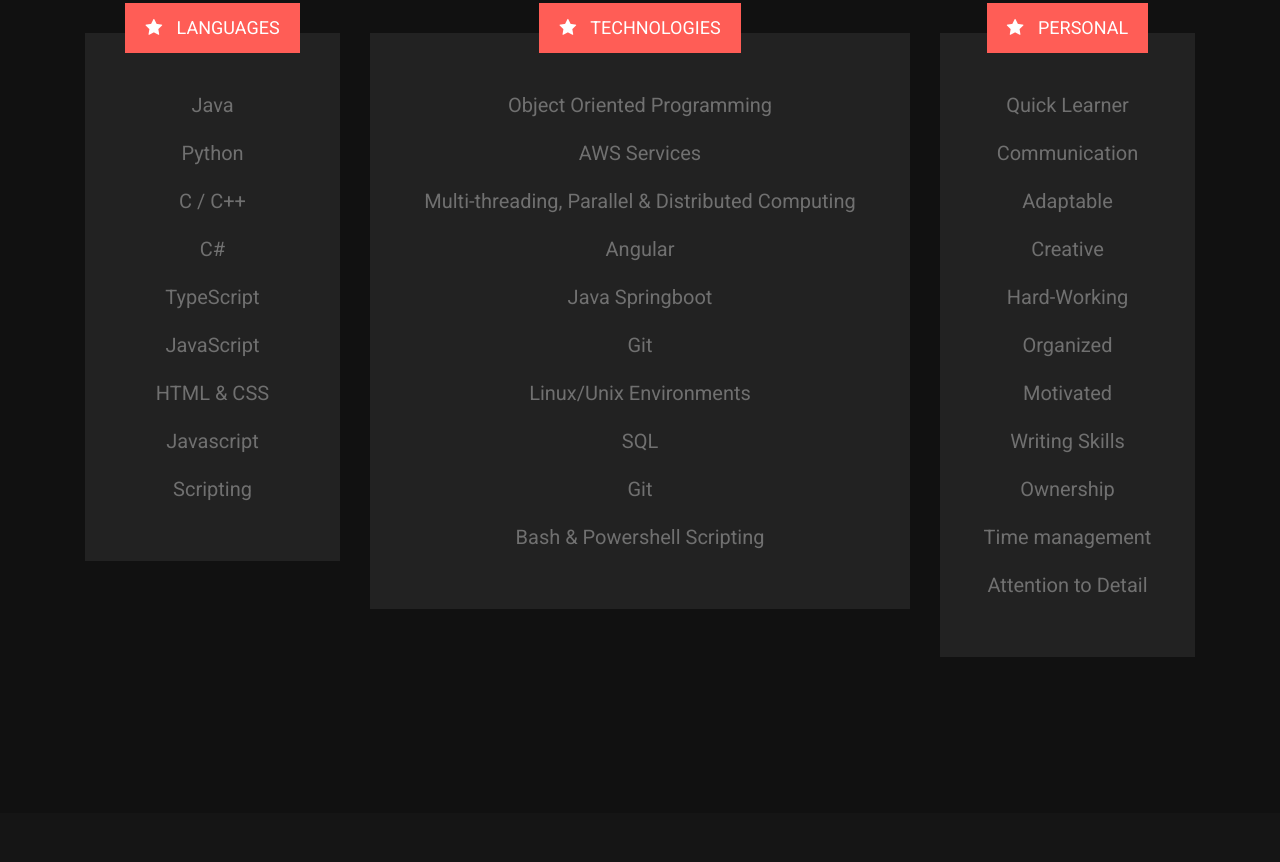
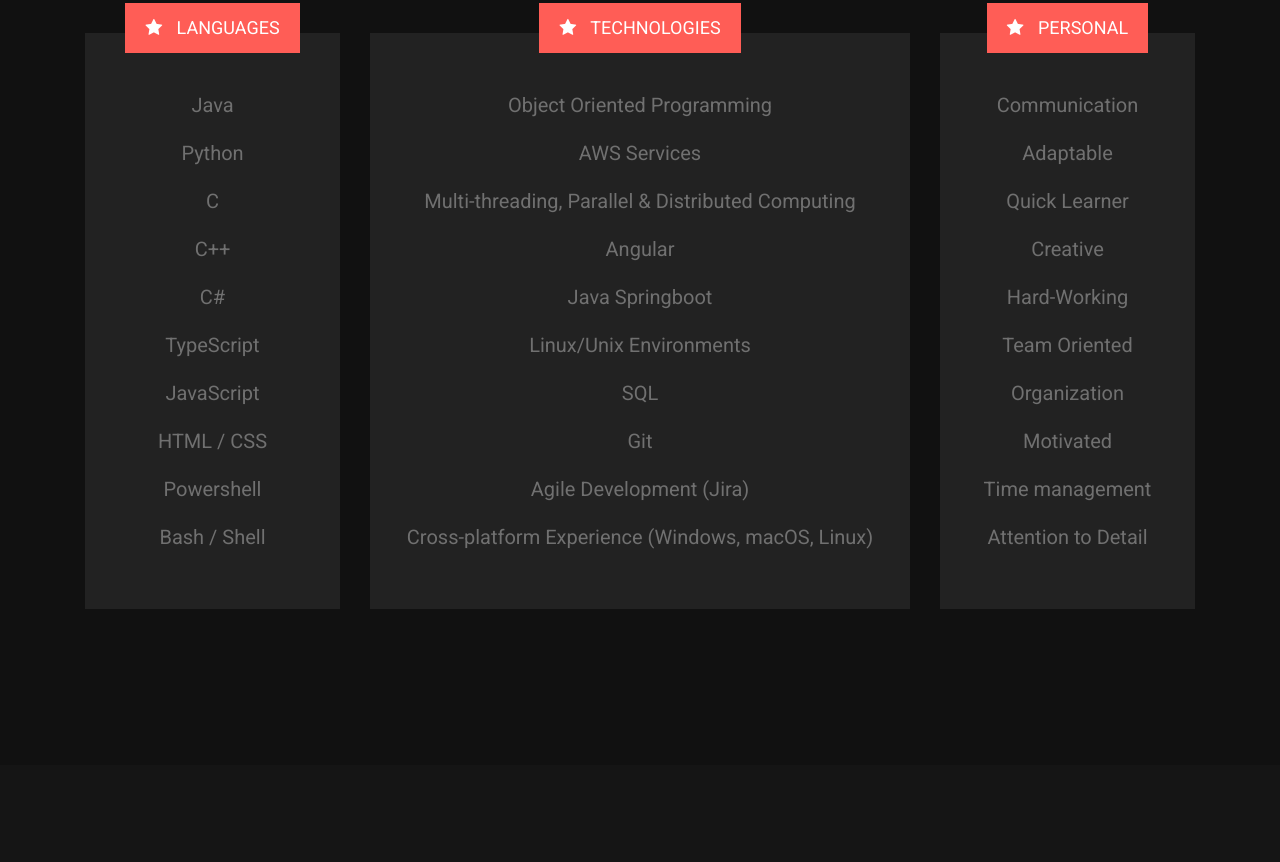
Before and after one commit to cassiewis/cassiewis.github.io, a plain HTML site: page index.html in a window 1280 px wide. Shown: the part 3914-4776 px from the top of the page. Drawn offline with Linux system fonts and the light colour scheme.

Commit message:
add to languages and skills section

```diff
--- a/index.html
+++ b/index.html
@@ -767,13 +767,14 @@
 						<br>
 						<li>Java</li>
 						<li>Python</li>
-						<li>C / C++</li>
+						<li>C</li>
+						<li>C++</li>
 						<li>C#</li>
 						<li>TypeScript</li>
 						<li>JavaScript</li>
-						<li>HTML & CSS</li>
-						<li>Javascript</li>
-						<li>Scripting</li>
+						<li>HTML / CSS</li>
+						<li>Powershell</li>
+						<li>Bash / Shell</li>
 						<br>
 					</ul>
 			</div>
@@ -788,11 +789,11 @@
 						<li>Multi-threading, Parallel & Distributed Computing</li>
 						<li>Angular</li>
 						<li>Java Springboot</li>
-						<li>Git</li>
 						<li>Linux/Unix Environments</li>
 						<li>SQL</li>
 						<li>Git</li>
-						<li>Bash & Powershell Scripting</li><br>
+						<li>Agile Development (Jira)</li>
+						<li>Cross-platform Experience (Windows, macOS, Linux)</li><br>
 					</ul>
 				</div>
 				<!-- Skills List Ends -->
@@ -801,15 +802,15 @@
 				<div class="col-lg-3 col-md-12 col-sm-12 skill-single">
 					<h3 class="sub-title"><i class="fa fa-star"></i> Personal</h3>
 					<ul class="skill-list">
-						<br><li>Quick Learner</li>
+						<br>
 						<li>Communication</li>
 						<li>Adaptable</li>
+						<li>Quick Learner</li>
 						<li>Creative</li>
 						<li>Hard-Working</li>
-						<li>Organized</li>
+						<li>Team Oriented</li>
+						<li>Organization</li>
 						<li>Motivated</li>
-						<li>Writing Skills</li>
-						<li>Ownership</li>
 						<li>Time management</li>
 						<li>Attention to Detail</li><br>
 					</ul>
```
